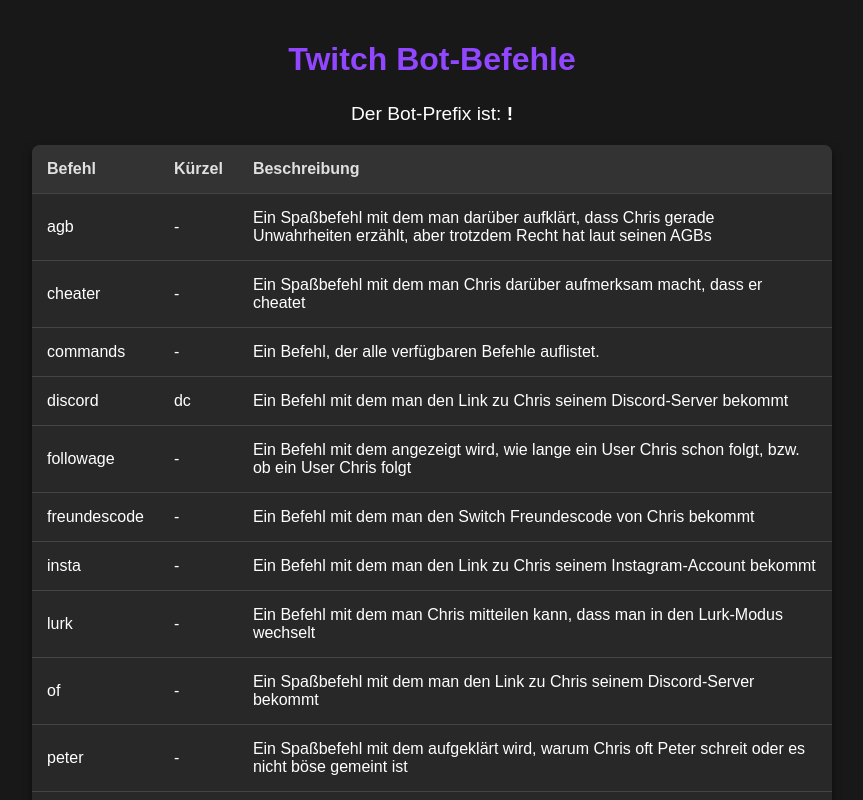
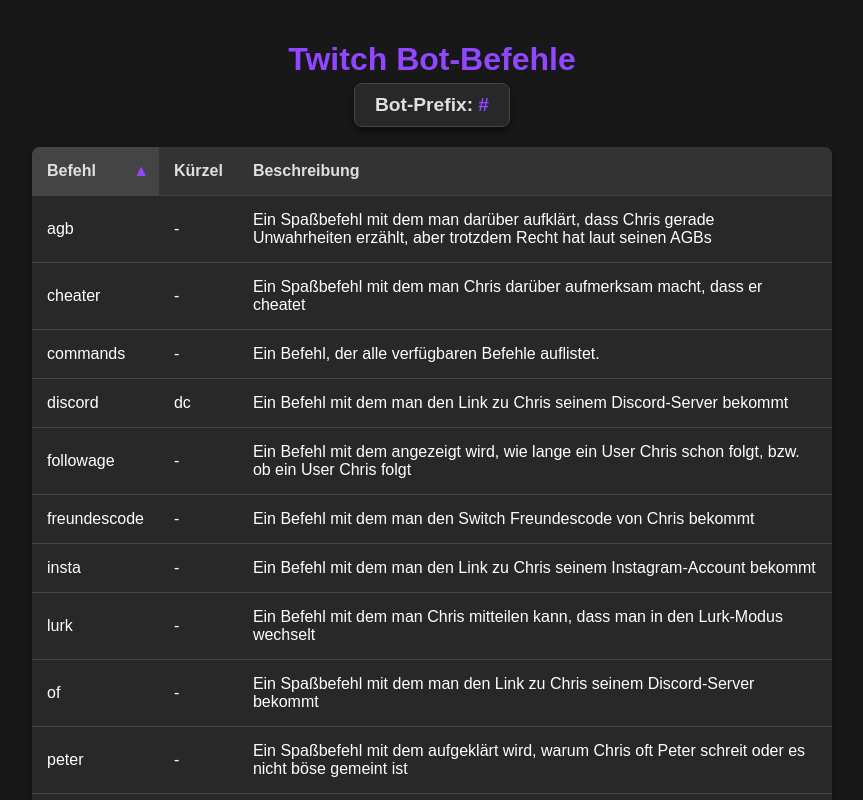
Before and after one commit to CodingFlo/Bottario, a plain HTML site: page docs/index.html in a window 1280 px wide. Both pictures are taken after a click on the element "Befehl". Shown: the top 800 px of the page, without its empty margins (208-1071 px from the left). Drawn offline with Linux system fonts and the light colour scheme.

Commit message:
Auto: Update commands page

```diff
--- a/docs/index.html
+++ b/docs/index.html
@@ -8,23 +8,29 @@
     <style>
         body { font-family: Arial, sans-serif; background-color: #181818; color: #ffffff; margin: 0; padding: 20px; display: flex; flex-direction: column; align-items: center; }
         h1 { color: #9146ff; margin-bottom: 5px; }
-        p { margin-bottom: 20px; font-size: 1.2em; }
+        .prefix-container { margin-bottom: 20px; font-size: 1.2em; background-color: #282828; padding: 10px 20px; border-radius: 8px; box-shadow: 0 4px 8px rgba(0, 0, 0, 0.5); border: 1px solid #444; }
+        .prefix-text { color: #e0e0e0; font-weight: bold; }
+        .prefix { color: #9146ff; font-weight: bold; }
         table { width: 100%; max-width: 800px; border-collapse: collapse; background-color: #282828; border-radius: 8px; overflow: hidden; box-shadow: 0 4px 8px rgba(0, 0, 0, 0.5); }
         th, td { padding: 15px; text-align: left; border-bottom: 1px solid #444; }
-        th { background-color: #333; color: #e0e0e0; font-weight: bold; cursor: pointer; user-select: none; }
+        th { background-color: #333; color: #e0e0e0; font-weight: bold; cursor: pointer; user-select: none; position: relative; }
         th:hover { background-color: #444; }
+        th.sorted { background-color: #444; }
+        .sort-icon { position: absolute; right: 10px; color: #9146ff; }
         tr:hover { background-color: #383838; }
-        .prefix { color: #fff; font-weight: bold; }
     </style>
 </head>
 <body>
     <h1>Twitch Bot-Befehle</h1>
-    <p>Der Bot-Prefix ist: <span class="prefix">!</span></p>
+    <div class="prefix-container">
+        <span class="prefix-text">Bot-Prefix: </span>
+        <span class="prefix">#</span>
+    </div>
     <table>
         <thead>
             <tr>
-                <th id="sort-command" data-sort-order="asc">Befehl</th>
-                <th id="sort-shortcut" data-sort-order="asc">Kürzel</th>
+                <th id="sort-command" data-sort-order="asc">Befehl <span class="sort-icon"></span></th>
+                <th id="sort-shortcut" data-sort-order="asc">Kürzel <span class="sort-icon"></span></th>
                 <th>Beschreibung</th>
             </tr>
         </thead>
@@ -148,12 +154,26 @@
         </tbody>
     </table>
     <script>
+        let currentSortColumn = null;
+        let sortOrder = 'asc';
+
         function sortTableByColumn(columnId) {
             const tableBody = document.getElementById('command-table-body');
             const header = document.getElementById(columnId);
-            const sortOrder = header.getAttribute('data-sort-order');
+
+            // Setze Sortierreihenfolge zurück, wenn eine neue Spalte angeklickt wird
+            if (currentSortColumn !== columnId) {
+                sortOrder = 'asc';
+                if (currentSortColumn) {
+                    document.getElementById(currentSortColumn).classList.remove('sorted');
+                }
+            } else {
+                sortOrder = sortOrder === 'asc' ? 'desc' : 'asc';
+            }
+            currentSortColumn = columnId;
+            header.classList.add('sorted');
+
             const columnIndex = header.cellIndex;
-
             const rows = Array.from(tableBody.rows);
 
             const sortedRows = rows.sort((a, b) => {
@@ -188,8 +208,9 @@
             }
             sortedRows.forEach(row => tableBody.appendChild(row));
 
-            // Aktualisiere das Sortierattribut für den nächsten Klick
-            header.setAttribute('data-sort-order', sortOrder === 'asc' ? 'desc' : 'asc');
+            // Aktualisiere Sortiersymbole
+            document.querySelectorAll('.sort-icon').forEach(icon => icon.textContent = '');
+            header.querySelector('.sort-icon').textContent = sortOrder === 'asc' ? ' ▲' : ' ▼';
         }
 
         // Füge Klick-Listener zu den Spaltenüberschriften hinzu
```
